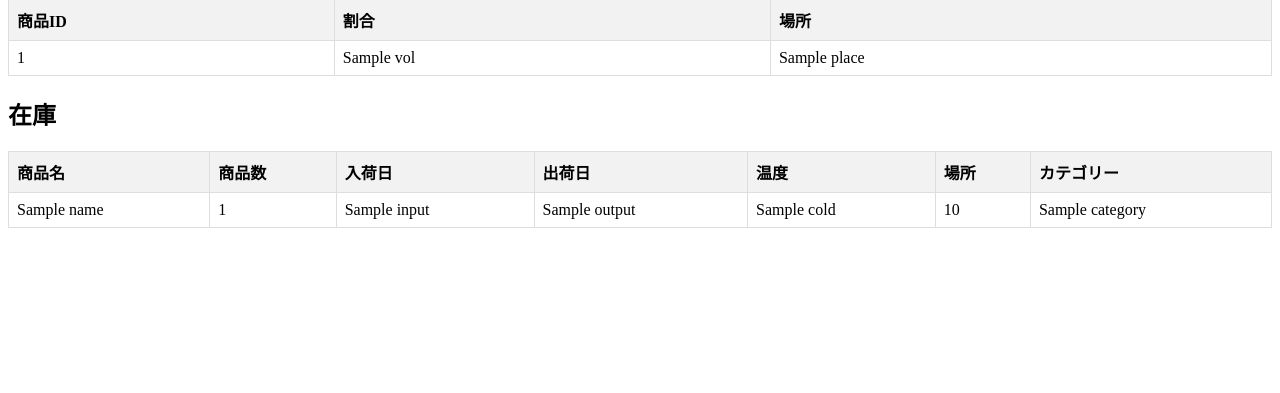
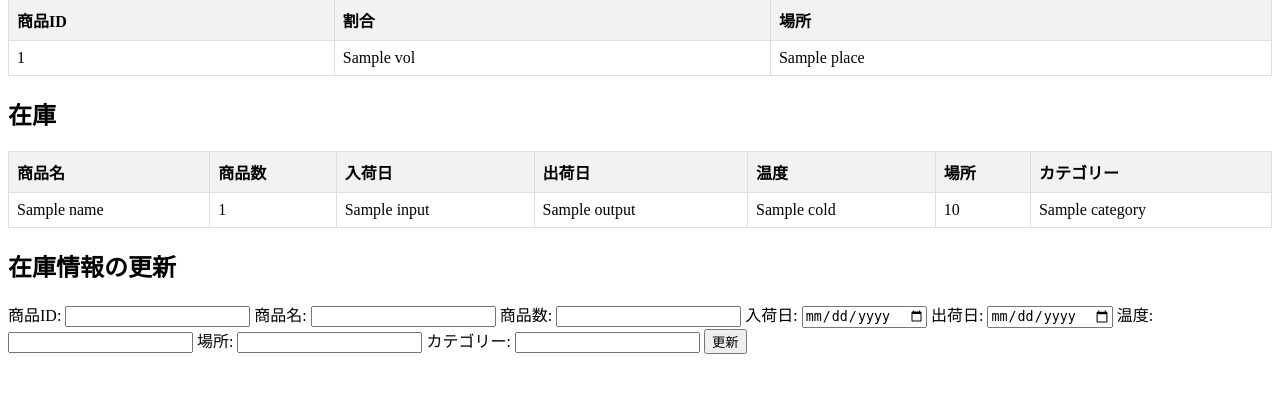
Before and after one commit to Yu-7777/kitHack, a Flask app: template templates/test.html in a window 1280 px wide. Shown: the part 145-538 px from the top of the page. Run offline with Flask 3, Linux system fonts and the light colour scheme; the template is opened without the code that fills it: most values are stand-ins (such as "Sample title", 1, 10 or a date in 2020).

Commit message:
数値変更用タブ追加

```diff
--- a/templates/test.html
+++ b/templates/test.html
@@ -67,5 +67,34 @@
             {% endfor %}
         </tbody>
     </table>
+
+    <h2>在庫情報の更新</h2>
+    <form action="/update" method="post">
+        <label for="product_id">商品ID:</label>
+        <input type="text" id="product_id" name="product_id" required>
+
+        <label for="product_name">商品名:</label>
+        <input type="text" id="product_name" name="product_name" required>
+
+        <label for="product_num">商品数:</label>
+        <input type="text" id="product_num" name="product_num" required>
+
+        <label for="arrival_date">入荷日:</label>
+        <input type="date" id="arrival_date" name="arrival_date">
+
+        <label for="shipment_date">出荷日:</label>
+        <input type="date" id="shipment_date" name="shipment_date">
+
+        <label for="temperature">温度:</label>
+        <input type="text" id="temperature" name="temperature">
+
+        <label for="location">場所:</label>
+        <input type="text" id="location" name="location" required>
+
+        <label for="category">カテゴリー:</label>
+        <input type="text" id="category" name="category" required>
+
+        <button type="submit">更新</button>
+    </form>
 </body>
 </html>
```
